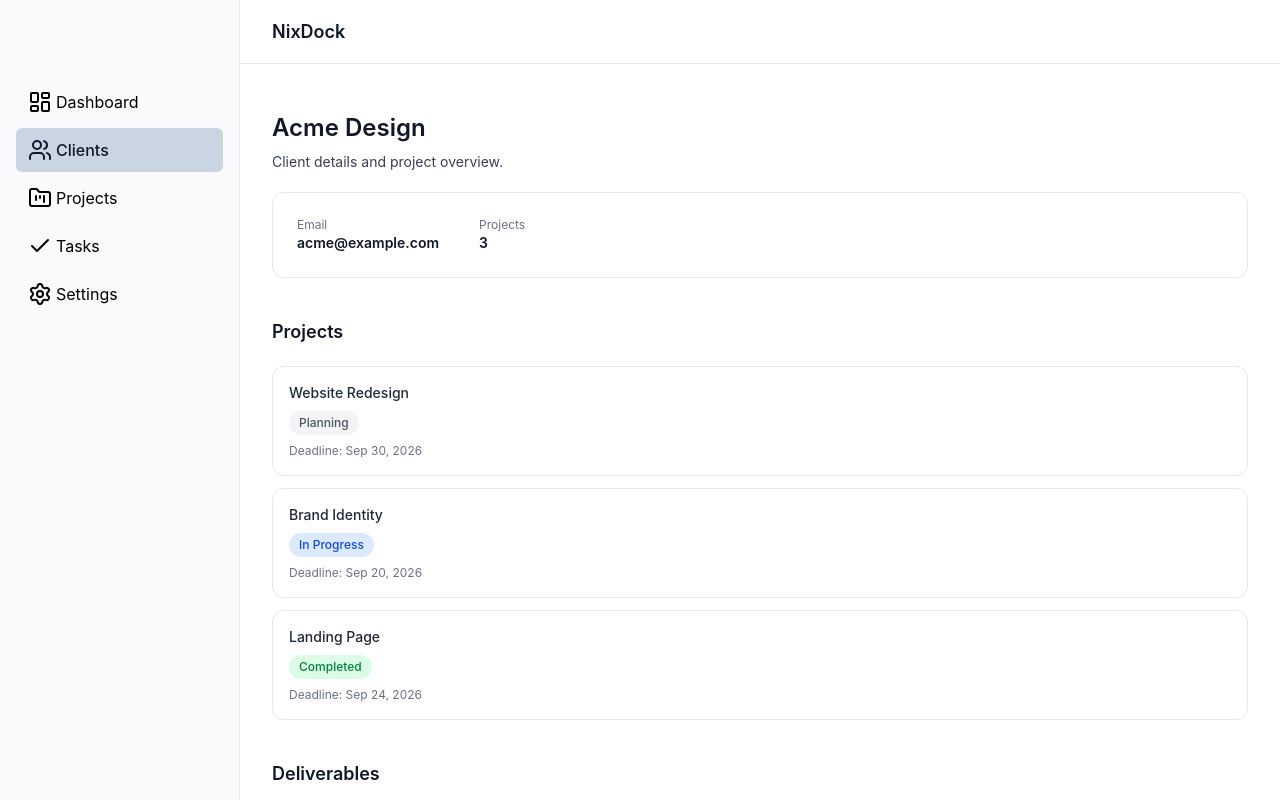
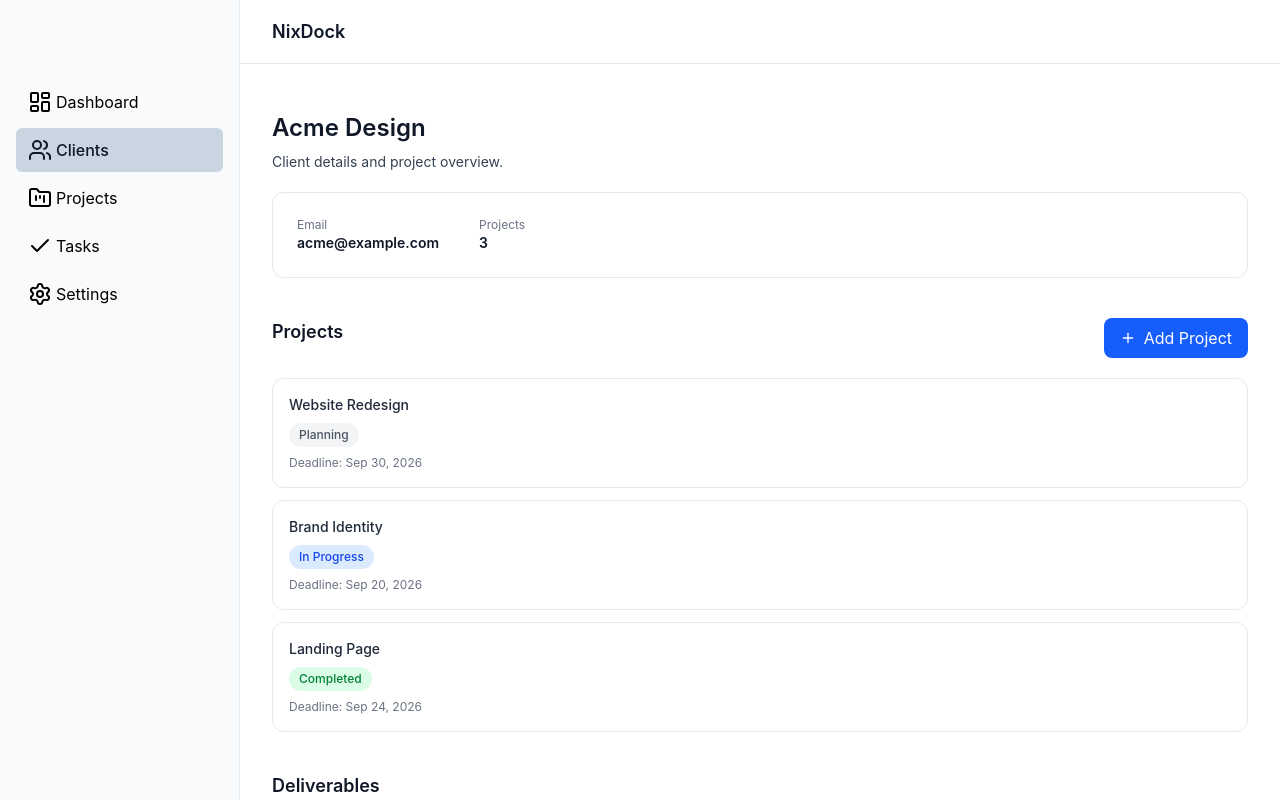
Before and after one commit to nico-devstudio/NixDock, a React (Vite) app: page /clients/1 in a window 1280 px wide. Shown: the top 802 px of the page. Built offline with nearby package versions, Linux system fonts and the light colour scheme.

Commit message:
feat: add client project relationships

```diff
--- a/src/components/ProjectForm.jsx
+++ b/src/components/ProjectForm.jsx
@@ -15,8 +15,8 @@ const ProjectForm = forwardRef(function ProjectForm(
   });
 
   useImperativeHandle(ref, () => ({
-    open(id) {
-      const project = projectList.find((project) => project.id === id);
+    open({ projectId, clientId }) {
+      const project = projectList.find((project) => project.id === projectId);
       setSelectedProject(project);
 
       if (project) {
@@ -32,7 +32,7 @@ const ProjectForm = forwardRef(function ProjectForm(
 
         setFormData({
           name: "",
-          clientId: "",
+          clientId: clientId || "",
           status: "",
           deadline: "",
           progress: 0,
--- a/src/pages/Client.jsx
+++ b/src/pages/Client.jsx
@@ -1,15 +1,18 @@
 import { Link, useOutletContext, useParams } from "react-router-dom";
-import { deliverables } from "../data/deliverables";
 import { FolderDot, PackageCheck, Plus } from "lucide-react";
+import { useRef } from "react";
+import ProjectForm from "../components/ProjectForm";
 
 export default function Client() {
   const { id } = useParams();
-  const { clientList, projectList } = useOutletContext();
+  const { clientList, projectList, deliverableList, setProjectList } =
+    useOutletContext();
   const clientId = parseInt(id, 10);
   const client = clientList.find((client) => client.id === clientId);
   const clientProjects = projectList.filter(
     (project) => project.clientId === clientId,
   );
+  const projectForm = useRef();
   const cardsStyle =
     "border mt-5 border-gray-200 rounded-xl p-6 text-sm text-gray-500 hover:border-gray-300 hover:shadow-sm transition flex-1";
   const projectCardStyle =
@@ -19,12 +22,22 @@ export default function Client() {
     "flex flex-wrap justify-between border border-gray-200 rounded-md";
   const primaryButt =
     "flex items-center gap-2 px-4 py-2 rounded-lg text-white bg-blue-600 transition-colors hover:bg-blue-700";
-  const clientDeliverables = deliverables.filter((deliverable) =>
+  const clientDeliverables = deliverableList.filter((deliverable) =>
     clientProjects.some((project) => project.id === deliverable.projectId),
   );
 
+  function handleAddProject() {
+    projectForm.current.open({ clientId });
+  }
+
   return (
     <div className="max-w-5xl">
+      <ProjectForm
+        clientList={clientList}
+        ref={projectForm}
+        setProjectList={setProjectList}
+        projectList={projectList}
+      />
       {client ? (
         <>
           <h1 className="text-2xl font-semibold text-gray-900 mb-2">
@@ -41,12 +54,23 @@ export default function Client() {
               </div>
               <div>
                 <p className="text-xs">Projects</p>
-                <p className="text-gray-900 font-semibold">{client.projects}</p>
+                <p className="text-gray-900 font-semibold">
+                  {clientProjects.length}
+                </p>
               </div>
             </div>
           </div>
           <section className="mt-10">
-            <h2 className="text-lg font-semibold text-gray-900">Projects</h2>
+            <div className="flex justify-between">
+              <h2 className="text-lg font-semibold text-gray-900">Projects</h2>
+              <button
+                className={`${primaryButt} self-start`}
+                onClick={handleAddProject}
+              >
+                <Plus className="size-4" /> Add Project
+              </button>
+            </div>
+
             {clientProjects.length > 0 ? (
               <ul className="flex flex-col gap-3 mt-5">
                 {clientProjects.map((project) => (
@@ -91,7 +115,7 @@ export default function Client() {
                 <p className="text-sm text-gray-500 mb-5">
                   Add your first project to get started.
                 </p>
-                <button className={primaryButt}>
+                <button className={primaryButt} onClick={handleAddProject}>
                   <Plus className="size-4" /> Add Project
                 </button>
               </div>
--- a/src/pages/Projects.jsx
+++ b/src/pages/Projects.jsx
@@ -17,7 +17,7 @@ export default function Projects() {
   const projectForm = useRef();
 
   function handleAddProject() {
-    projectForm.current.open();
+    projectForm.current.open({});
   }
 
   function handleDeleteProject(id, name) {
@@ -104,7 +104,9 @@ export default function Projects() {
                 <div className="absolute top-2 right-2 z-10">
                   <button
                     className={editButt}
-                    onClick={() => projectForm.current.open(project.id)}
+                    onClick={() =>
+                      projectForm.current.open({ projectId: project.id })
+                    }
                   >
                     Edit
                   </button>
```
